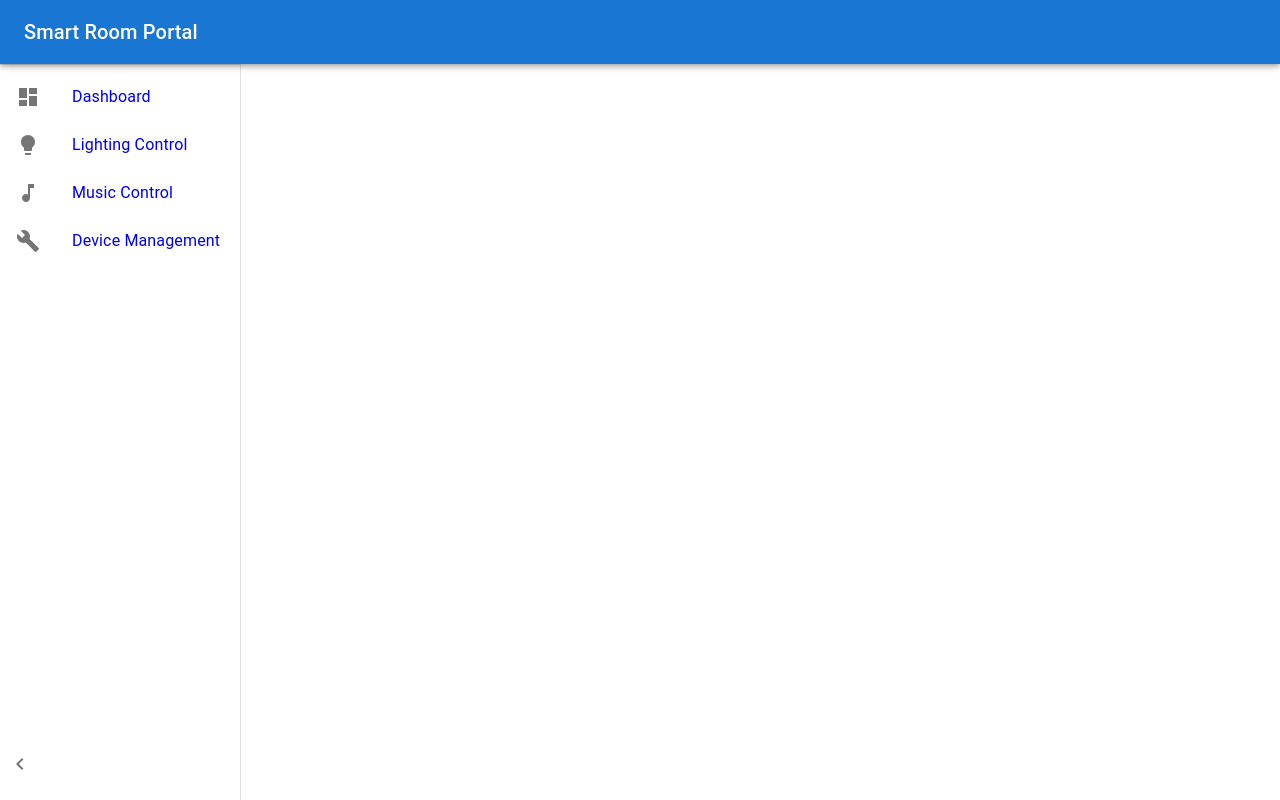
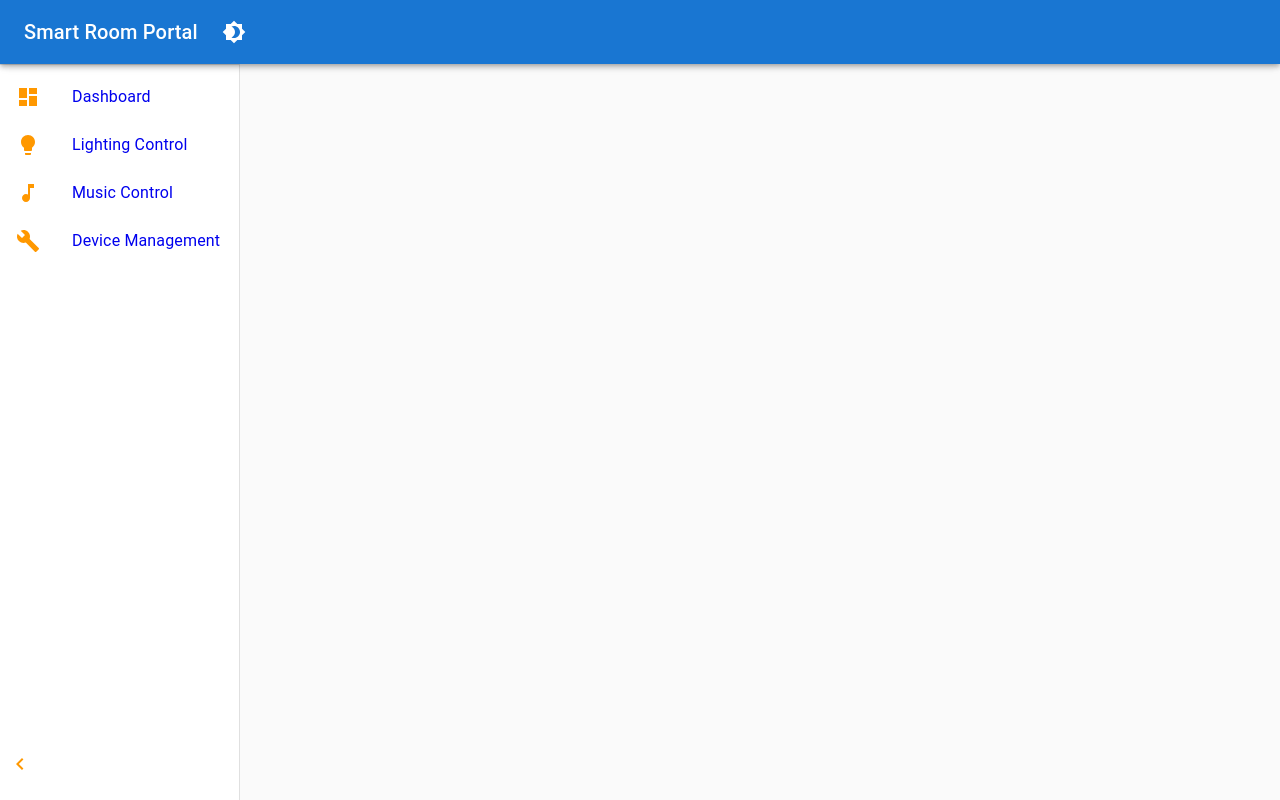
Before and after one commit to stevenpstansberry/-Smart-Telemetric-iot-portal, a React (Create React App) app in the folder frontend/: page / in a window 1280 px wide. Shown: the top 800 px of the page. Built offline with nearby package versions, Linux system fonts and the light colour scheme.

Commit message:
Added darkmode toggle

```diff
--- a/frontend/src/components/Navbar.js
+++ b/frontend/src/components/Navbar.js
@@ -2,13 +2,47 @@ import React from "react";
 import AppBar from "@mui/material/AppBar";
 import Toolbar from "@mui/material/Toolbar";
 import Typography from "@mui/material/Typography";
+import IconButton from "@mui/material/IconButton";
+import Brightness4Icon from "@mui/icons-material/Brightness4"; // Dark mode icon
+import { Box } from "@mui/material";
+import { useThemeContext } from "../util/ThemeContex";
 
-const Navbar = () => (
-  <AppBar position="fixed" sx={{ zIndex: (theme) => theme.zIndex.drawer + 1 }}>
-    <Toolbar>
-      <Typography variant="h6">Smart Room Portal</Typography>
-    </Toolbar>
-  </AppBar>
-);
+const Navbar = () => {
+  const { toggleTheme, isDarkMode } = useThemeContext();
+
+  return (
+    <AppBar
+      position="fixed"
+      sx={{ zIndex: (theme) => theme.zIndex.drawer + 1 }}
+    >
+      <Toolbar
+        sx={{
+          display: "flex",
+          justifyContent: "flex-start", // Left justify title and icon
+          alignItems: "center",
+          width: "100%", // Ensure it spans the full width
+          padding: "0 16px", // Padding for some spacing
+        }}
+      >
+        {/* Left aligned box with the title and icon */}
+        <Box sx={{ display: "flex", alignItems: "center" }}>
+          {/* Title */}
+          <Typography variant="h6" sx={{ marginRight: 2 }}>
+            Smart Room Portal
+          </Typography>
+
+          {/* Toggle Theme Icon */}
+          <IconButton
+            color="inherit"
+            onClick={toggleTheme}
+            sx={{ marginLeft: "auto" }}
+          >
+            <Brightness4Icon />
+          </IconButton>
+        </Box>
+      </Toolbar>
+    </AppBar>
+  );
+};
 
 export default Navbar;
```
Also changed, not shown: frontend/src/App.js (+7 -1 lines).
